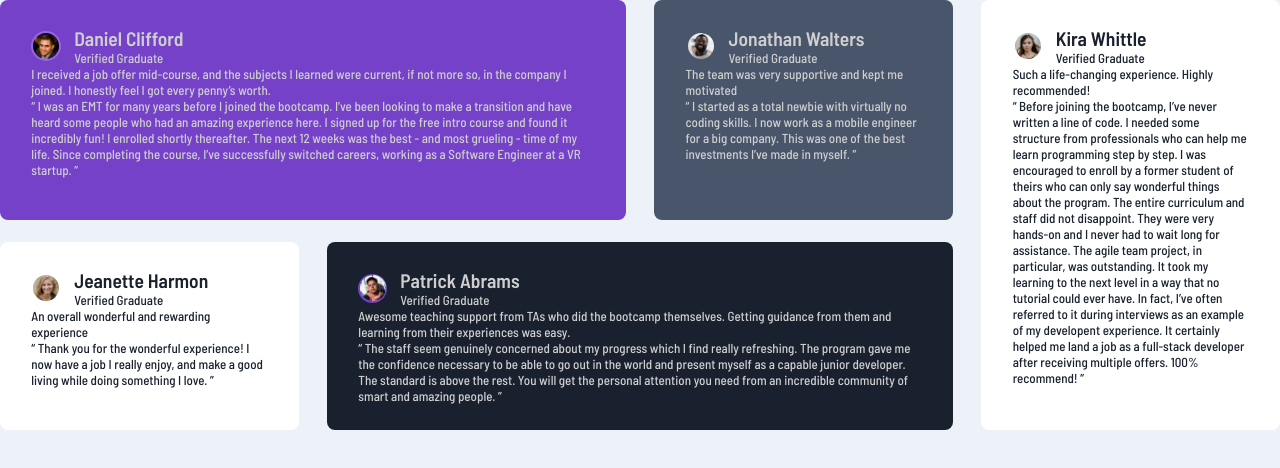
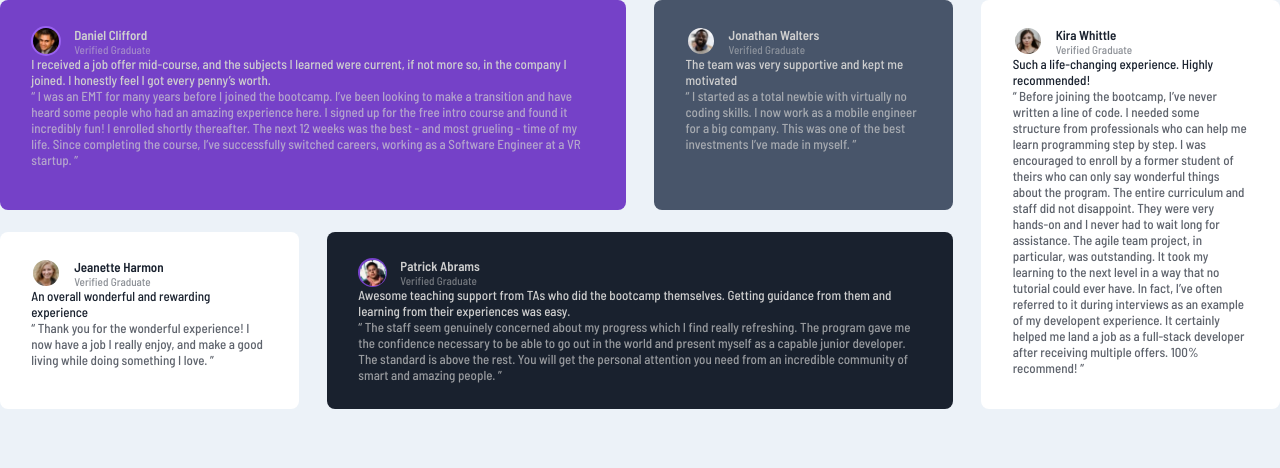
Before and after one commit to raveneliette/testimonials-grid-section-v2-unfinished, a website built with Parcel: page index.html in a window 1280 px wide. Built offline with nearby package versions, Linux system fonts and the light colour scheme.

Commit message:
Transfered name and graduates selectors from parent flex to parent main. Also used Sass nesting ampersad (&) for 50% and 70% text color opacities

```diff
--- a/scss/main.scss
+++ b/scss/main.scss
@@ -61,6 +61,30 @@ body {
         color: text-color(dark);
     }
 
+    // 50% text-colors opacity
+    & > :nth-of-type(1) &__graduates,
+    & > :nth-of-type(2) &__graduates,
+    & > :nth-of-type(4) &__graduates {
+        color: text-color(light-med-opacity);
+    }
+
+    & > :nth-of-type(3) &__graduates,
+    & > :nth-of-type(5) &__graduates {
+        color: text-color(dark-med-opacity);
+    }
+
+    // 70% text-colors opacity
+    & > :nth-of-type(1) &__quotations,
+    & > :nth-of-type(2) &__quotations,
+    & > :nth-of-type(4) &__quotations {
+        color: text-color(light-high-opacity);
+    }
+
+    & > :nth-of-type(3) &__quotations,
+    & > :nth-of-type(5) &__quotations {
+        color: text-color(dark-high-opacity);
+    }
+
     &--grid {
         display: grid;
         grid-template-columns: repeat(4, 1fr);
@@ -89,6 +113,14 @@ body {
         background-color: $color-primary-white;
         grid-column: 4 / 4;
         grid-row: 1 / 3;
+    }
+
+    &__name {
+        font-size: 1rem;
+    }
+
+    &__graduates {
+        font-size: .86rem;
     }
 }
 
@@ -127,14 +159,6 @@ body {
         width: 29px;
         height: 29px;
     }
-
-    &__name {
-        font-size: 1rem;
-    }
-
-    &__graduates {
-        font-size: .86rem;
-    }
 }
 
 // Todo's
```
